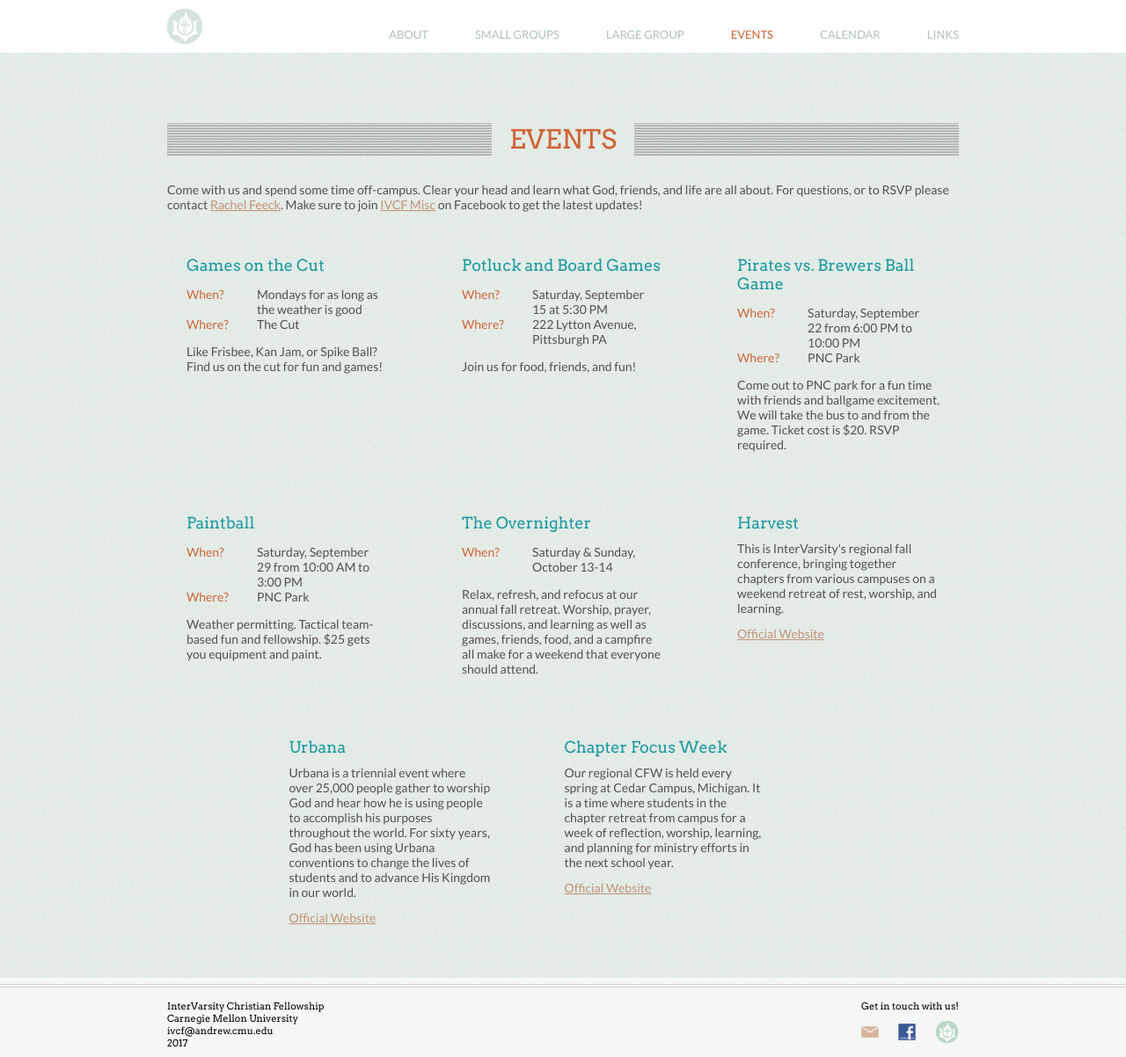
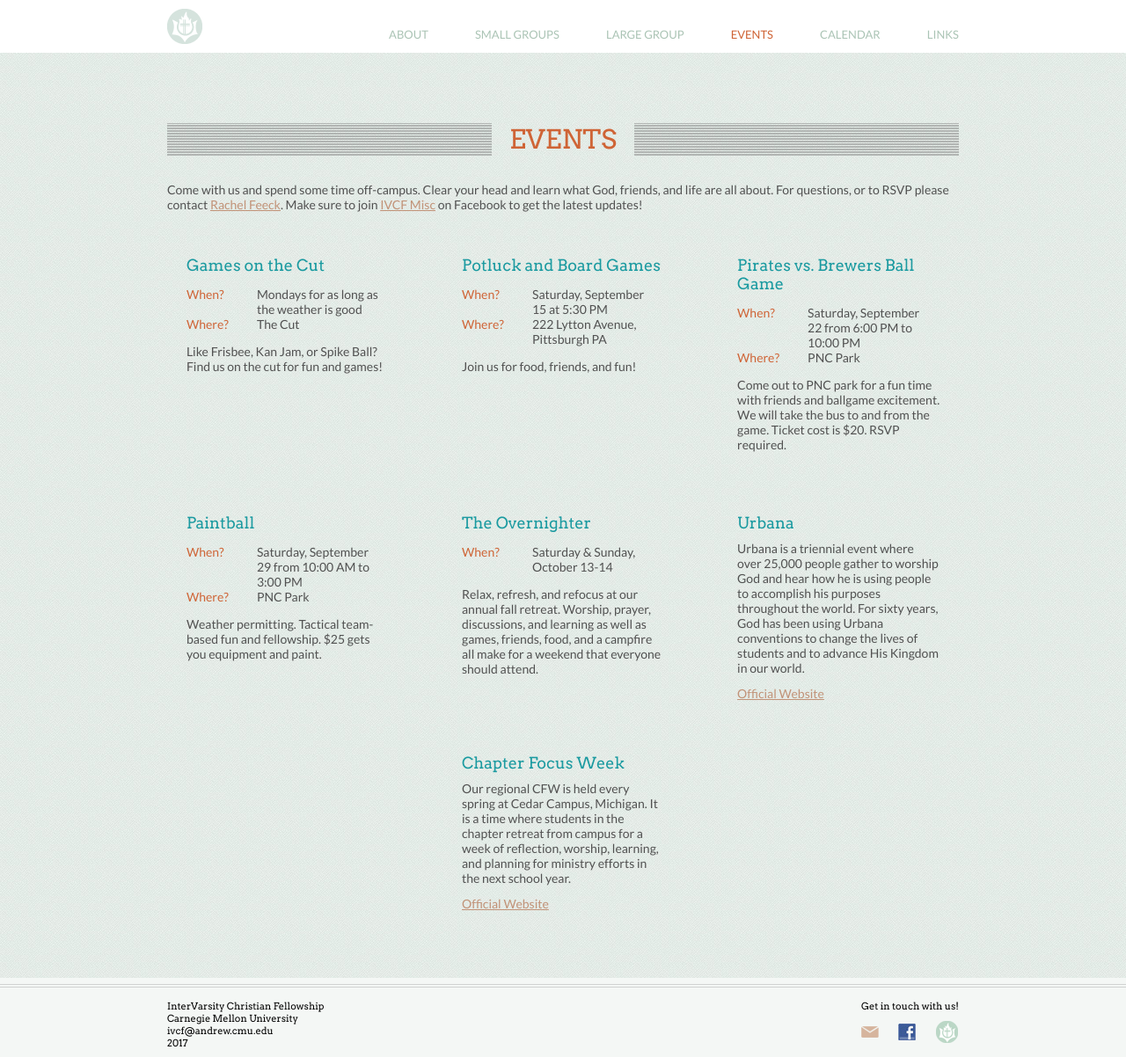
Before and after one commit to ivcf-cmu/ivcf-cmu.github.io, a Jekyll site: the page built from events.md, in a window 1280 px wide and 1202 px high. Shown: the whole window at 88% size. Built offline with Jekyll 4.4.1, drawn with Linux system fonts in a browser that asks for light colours.

Commit message:
removed harvest

```diff
--- a/events.md
+++ b/events.md
@@ -62,17 +62,6 @@ Come with us and spend some time off-campus. Clear your head and learn what God,
 			</p>
 		</div>
 		<div class="tricolumn">
-		<h2>Harvest</h2>
-			<p>
-			This is InterVarsity's regional fall conference, bringing together
-			chapters from various campuses on a weekend retreat of rest, worship,
-			and learning.
-			</p>
-			<a href="http://gowithiv.org/harvest/" target="_blank">
-			  Official Website
-			</a>
-		</div>
-		<div class="tricolumn">
 			<h2>Urbana</h2>
 			<p>
 			Urbana is a triennial event where over 25,000 people gather to worship
```
